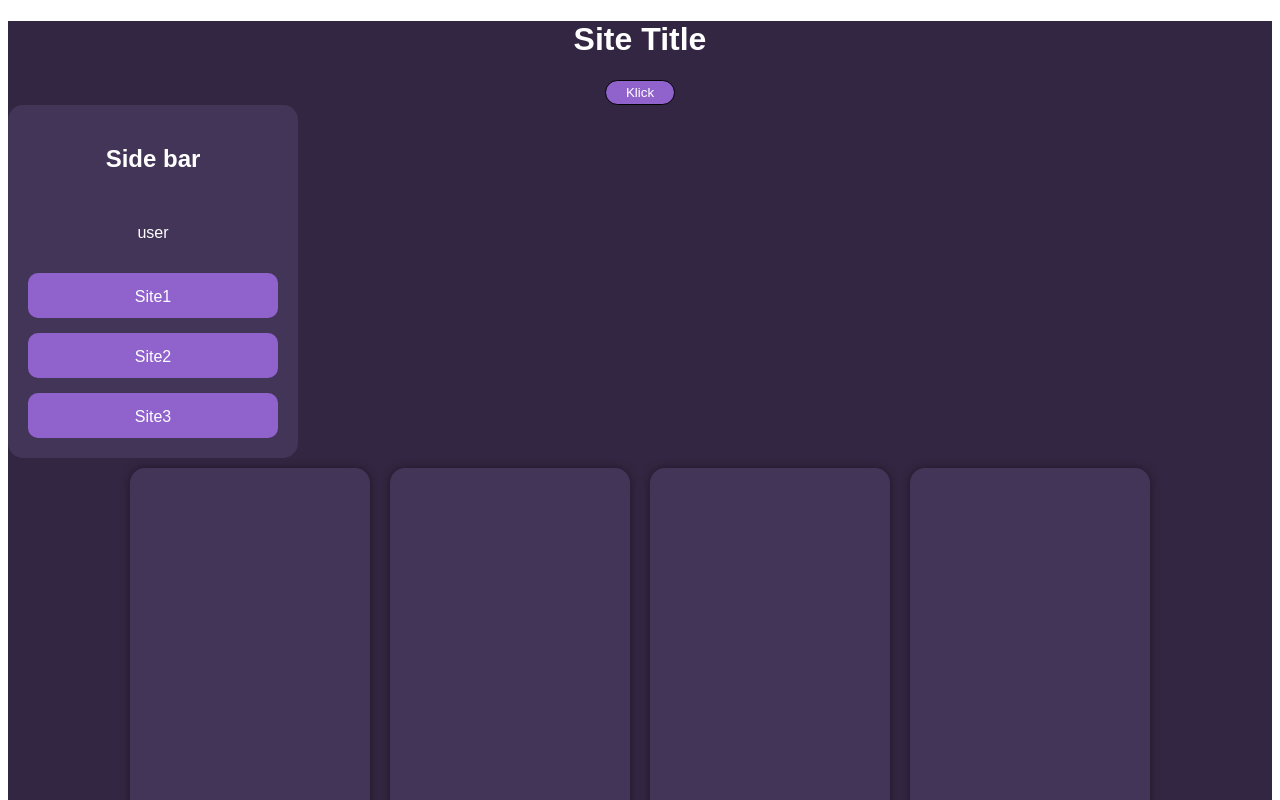
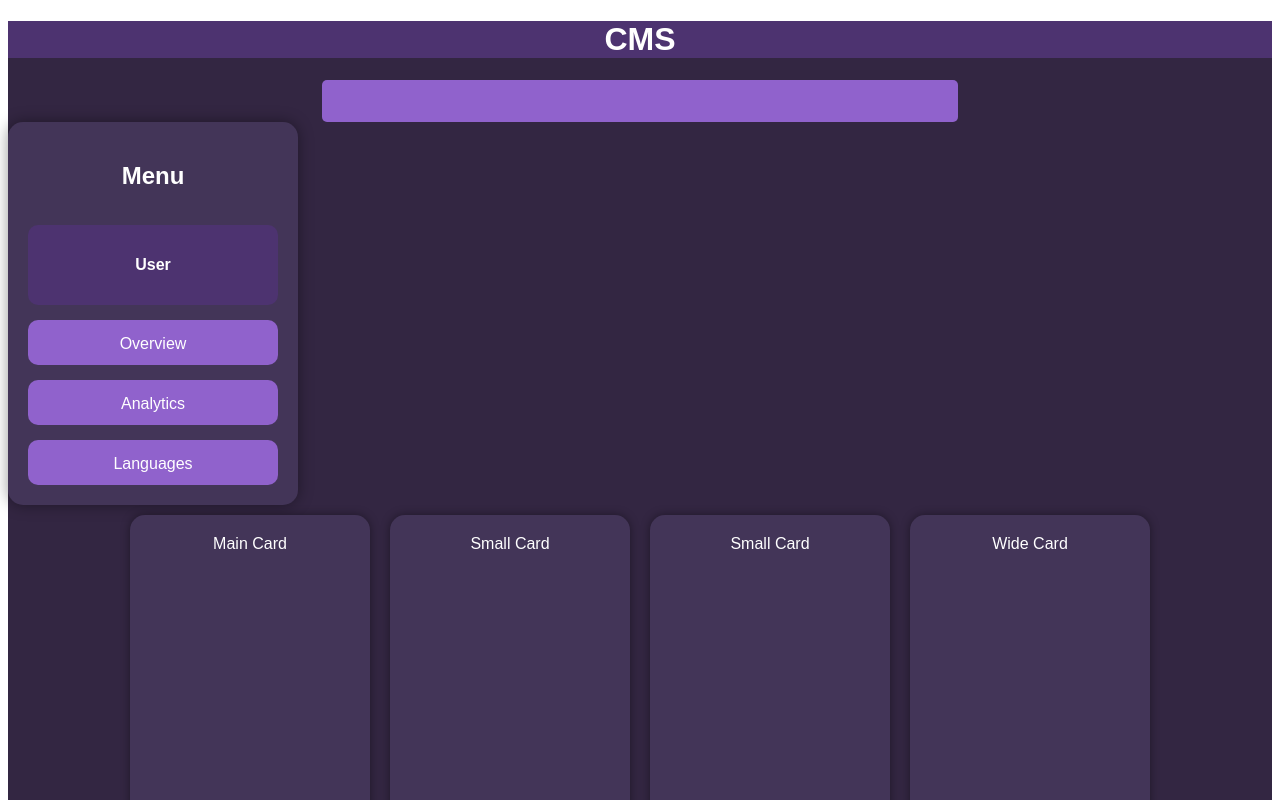
Before and after one commit to infryt17/translations-cms, a React (Vite) app in the folder translations-cms-main/: page / in a window 1280 px wide. Shown: the top 800 px of the page. Built offline with nearby package versions, Linux system fonts and the light colour scheme.

Commit message:
scss and layout update

```diff
--- a/translations-cms-main/src/App.tsx
+++ b/translations-cms-main/src/App.tsx
@@ -1,29 +1,31 @@
 import './main.scss';
-import Button from './components/button';
 function App() {
   return (
     <>
-      <div className="topbar">
-        <h1>Site Title</h1>
-      </div>
-      <Button />
+      <header className="topbar">
+        <h1>CMS</h1>
+      </header>
+      <input className="searchBar" type="text"></input>
 
       <nav className="sidebar">
-        <h2 className="NavTitle">Side bar</h2>
+        <h2 className="NavTitle">Menu</h2>
         <div className="userCard">
-          <p>user</p>
+          <p>User</p>
         </div>
-        <a href="#">Site1</a>
-        <a href="#">Site2</a>
-        <a href="#">Site3</a>
+
+        <a href="#">Overview</a>
+        <a href="#">Analytics</a>
+        <a href="#">Languages</a>
       </nav>
 
-      <section className="">
-        <div className="card"></div>
-        <div className="card"></div>
-        <div className="card"></div>
-        <div className="card"></div>
-      </section>
+      <main className="contentArea">
+        <div className="grid">
+          <div className="card large">Main Card</div>
+          <div className="card">Small Card</div>
+          <div className="card">Small Card</div>
+          <div className="card wide">Wide Card</div>
+        </div>
+      </main>
     </>
   );
 }
--- a/translations-cms-main/src/main.scss
+++ b/translations-cms-main/src/main.scss
@@ -2,6 +2,7 @@ $primaryBg: #332642;
 $secondaryBg: #433558;
 $third: #9062cc;
 $hoverClr: #7c4fb6;
+$supportClr: #4d3370;
 
 @mixin defaultBtn {
   background-color: $third;
@@ -35,7 +36,7 @@ $hoverClr: #7c4fb6;
   flex-direction: column;
   gap: 15px;
   border-radius: 15px;
-
+  box-shadow: 0 0 15px rgba(0, 0, 0, 0.4);
   & a {
     text-decoration: none;
     color: white;
@@ -47,10 +48,11 @@ $hoverClr: #7c4fb6;
     padding-top: 15px;
     &:hover {
       background-color: $hoverClr;
+      transform: translateY(-4px);
+      transition: 0.2s ease;
     }
   }
 }
-
 .card {
   background: $secondaryBg;
   padding: 20px;
@@ -60,4 +62,29 @@ $hoverClr: #7c4fb6;
   display: inline-block;
   height: 400px;
   width: 200px;
+  &:hover {
+    transform: translateY(-4px);
+    transition: 0.2s ease;
+    background: lighten($secondaryBg, 3%);
+    align-items: center;
+    justify-content: center;
+  }
 }
+.topbar {
+  background-color: $supportClr;
+}
+
+.userCard {
+  padding: 15px;
+  border-radius: 10px;
+  text-align: center;
+  font-weight: bold;
+  background-color: $supportClr;
+}
+.searchBar {
+  background-color: $third;
+  border: none;
+  border-radius: 5px;
+  width: 50%;
+  height: 40px;
+}
```
